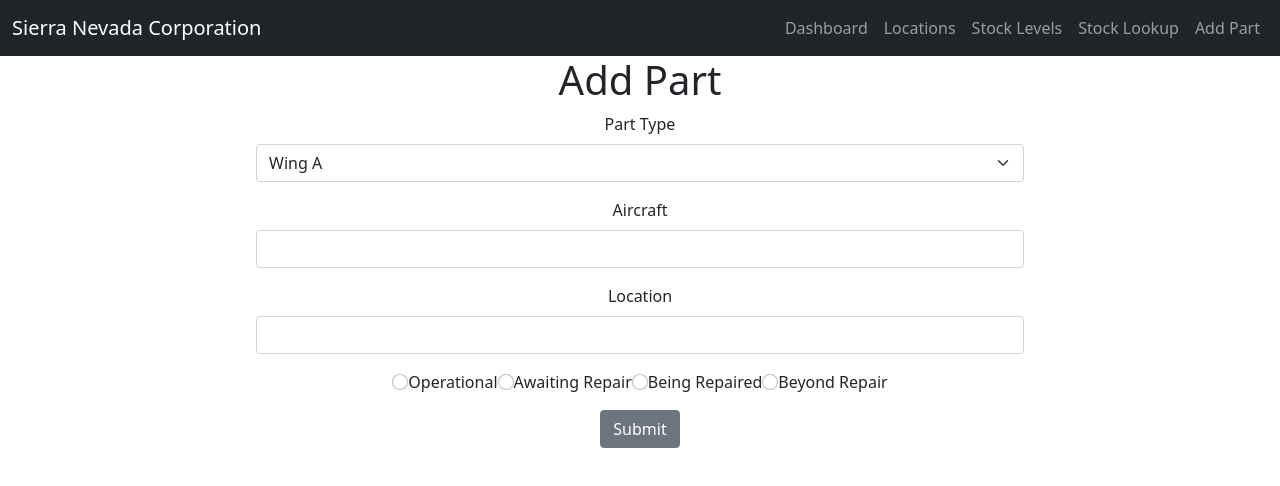
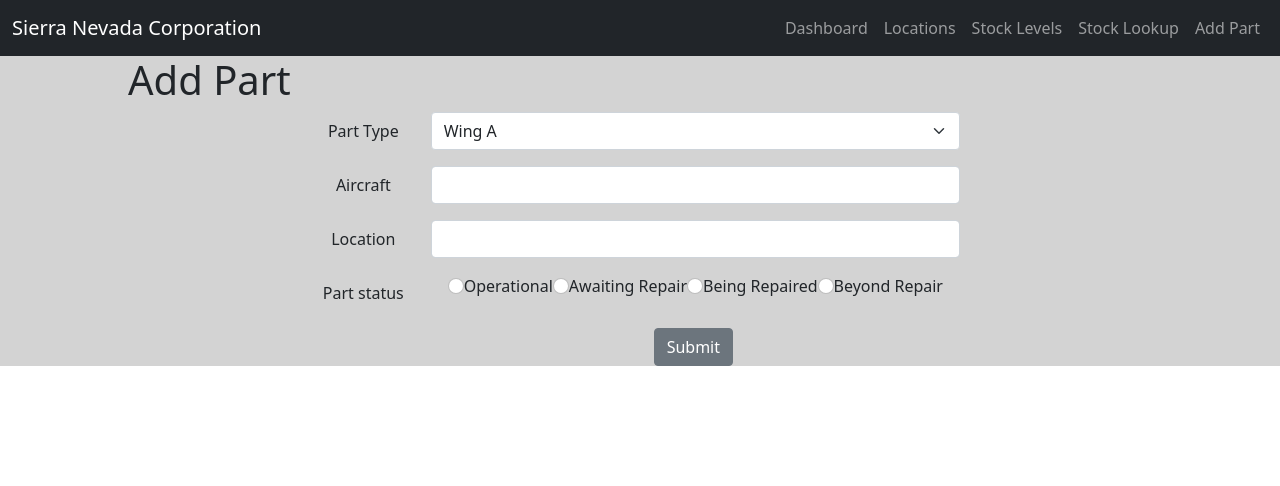
Before and after one commit to reicraftscodes/uas-lifecycle-management-frontend, a React (Create React App) app: page /add-part in a window 1280 px wide. Shown: the top 486 px of the page. Built offline with nearby package versions, Linux system fonts and the light colour scheme.

Commit message:
feat : issue #10 changes labels and moved form into grid layout

```diff
--- a/src/css/AddPart.css
+++ b/src/css/AddPart.css
@@ -1,8 +1,18 @@
 .addPart {
-    margin: auto;
-    width: 60%;
+    background-color: lightgray;
+
+}
+
+.addPart h1{
+    text-align: left;
+    padding-left: 10%;
 }
 
 .radioButton {
     display:inline;
 }
+
+.form {
+    width: 50%;
+    margin: auto;
+}
--- a/src/pages/AddPart.js
+++ b/src/pages/AddPart.js
@@ -1,7 +1,7 @@
 import { faBold } from "@fortawesome/free-solid-svg-icons";
 import { useState } from "react";
 import ReactDOM from "react-dom";
-import {Form, FormGroup, Label, Input,Button, ButtonGroup} from "reactstrap";
+import {Form, FormGroup, Label, Input,Button, ButtonGroup, Col, Container,Alert} from "reactstrap";
 import '../css/AddPart.css'
 
 const AddPart = () => {
@@ -22,22 +22,22 @@ const AddPart = () => {
              body: JSON.stringify(part)
          }).then(response => response.json()).then(data => console.log(data))
 
-
-
-
     }
 
 
     return (
+        <div className="addPart">
 
+            <div class="heading">
+               <h1>Add Part</h1>
+            </div>
 
+            <div class="form">
+            <Form>
+                <FormGroup row>
+                    <Label for="partTypeForm" sm={2}>Part Type</Label>
 
-        <div className="addPart">
-            <h1>Add Part</h1>
-
-            <Form>
-                <FormGroup>
-                    <Label for="partTypeForm">Part Type</Label>
+                    <Col sm={10}>
                         <Input id="partTypeForm" name="Part Type" type="select" value={partType} onChange={(e) => setPartType(e.target.value)}>
                             <option value="1">Wing A</option>
                             <option value="2">Wing B</option>
@@ -50,36 +50,50 @@ const AddPart = () => {
                             <option value="9">Payload Infra-Red</option>
                             <option value="10">Quad Arm</option>
                             <option value="11">Gimble</option>
-
                         </Input>
+                    </Col>
                 </FormGroup>
 
-                <FormGroup>
-                    <Label for="aircraftForm">Aircraft</Label>
-                    <Input id="aircraftForm" name="Aircraft" type="text" value={aircraft} onChange={(e) => setAircraft(e.target.value)}/>
-                </FormGroup>
-                <FormGroup>
-                    <Label for="locationForm">Location</Label>
-                    <Input id="locationForm" name="Location" type="text" value={location} onChange={(e) => setLocation(e.target.value)}/>
+                <FormGroup row>
+                    <Label for="aircraftForm" sm={2}>Aircraft</Label>
+
+                    <Col sm={10}>
+                        <Input w-25 id="aircraftForm" name="Aircraft" type="text" value={aircraft} onChange={(e) => setAircraft(e.target.value)}/>
+                    </Col>
                 </FormGroup>
 
-                <FormGroup class="radioButton" tag="fieldset" value={partStatus} checked={partStatus}>
+                <FormGroup row>
+                    <Label for="locationForm" sm={2}>Location</Label>
+
+                    <Col sm={10}>
+                        <Input id="locationForm" name="Location" type="text" value={location} onChange={(e) => setLocation(e.target.value)}/>
+                    </Col>
+                </FormGroup>
+
+                <FormGroup row class="radioButton" tag="fieldset" value={partStatus} checked={partStatus}>
+                    <Label sm={2}>Part status</Label>
+
+                    <Col sm={10}>
                         <Input value="OPERATIONAL" name="partStatusForm" type="radio" onChange={(e) => setPartStatus(e.target.value)}/>
-                    <Label check>Operational</Label>
+                        <Label class="radioLabel" check>Operational</Label>
 
                         <Input value="AWAITING_REPAIR" name="partStatusForm" type="radio" onChange={(e) => setPartStatus(e.target.value)}/>
-                    <Label check>Awaiting Repair</Label>
+                        <Label class="radioLabel" check>Awaiting Repair</Label>
 
                         <Input value="BEING_REPAIRED" name="partStatusForm" type="radio" onChange={(e) => setPartStatus(e.target.value)}/>
-                    <Label check>Being Repaired</Label>
+                        <Label class="radioLabel" check>Being Repaired</Label>
 
                         <Input value="BEYOND_REPAIR" name="partStatusForm" type="radio" onChange={(e) => setPartStatus(e.target.value)}/>
-                    <Label check>Beyond Repair</Label>
-
+                        <Label class="radioLabel" check>Beyond Repair</Label>
+                    </Col>
                 </FormGroup>
 
+                <Col sm={{offset: 2, size: 10}}>
                     <Button onClick={handleSubmission}>Submit</Button>
+                </Col>
             </Form>
+            </div>
+
         </div>
 
 
```
Lines whose indentation alone changed are shown as unchanged.
